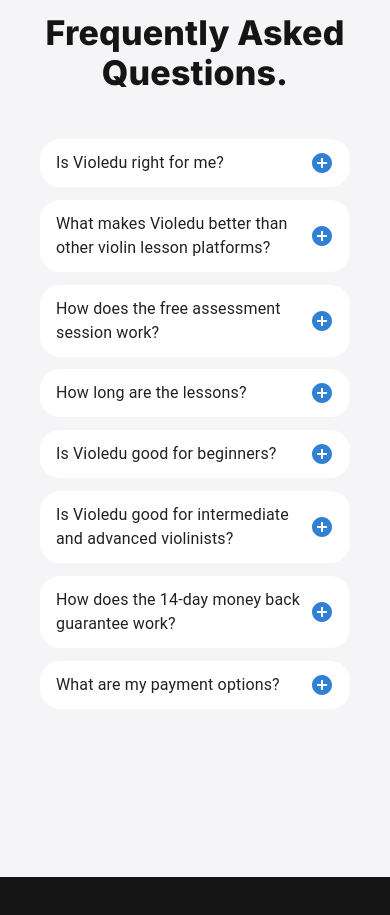
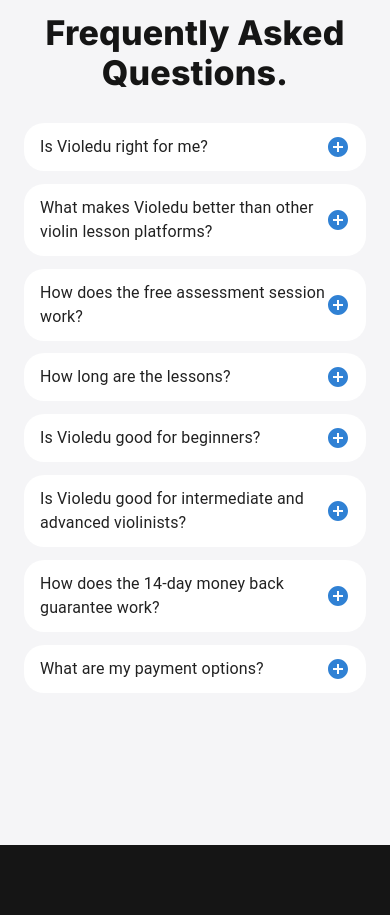
Before and after one commit to Violedu/violedu, a Next.js app: page / in a window 390 px wide. Shown: the part 6200-7115 px from the top of the page. Built offline with nearby package versions, Linux system fonts and the light colour scheme.

Commit message:
fixed spacing and text size

```diff
--- a/components/FAQ.module.css
+++ b/components/FAQ.module.css
@@ -1,7 +1,9 @@
 /* FAQ.module.css */
 
 .container {
-    padding: 1rem;
+  display: flex;
+  flex-direction: column;
+  align-items: center;
 }
 
 .accordion {
@@ -9,8 +11,10 @@
   overflow: hidden; /* Ensure content stays within the rounded corners */
   border-radius: var(--br-xl);
   box-shadow: 0 2px 6px rgba(0, 0, 0, 0.04), 0 5px 18px rgba(0, 0, 0, 0.06), 0 24px 83px rgba(0, 0, 0, 0.1);
-    border-radius: 20px; /* Main border radius applied here */
+  width: 100%;
+  max-width: 969px; /* Maximum width for FAQ items */
 }
+
 
   /* Remove border lines in between to make the radius visible */
   .accordion > .MuiAccordionSummary-root,
@@ -50,7 +54,7 @@
 
   .answerText {
     text-align: left;
-    font-size: var(--font-size-lg);
+    font-size: 17px;
     font-family: var(--font-inter);
     font-weight: 300;
   }
@@ -60,8 +64,11 @@
   }
 
   @media screen and (max-width: 744px) {
-    .questionText,
-    .answerText {
+    .questionText {
         font-size: var(--font-size-base);
     }
+
+    .answerText {
+      font-size: 15px;
   }
+  }
```
Lines whose indentation alone changed are shown as unchanged.
